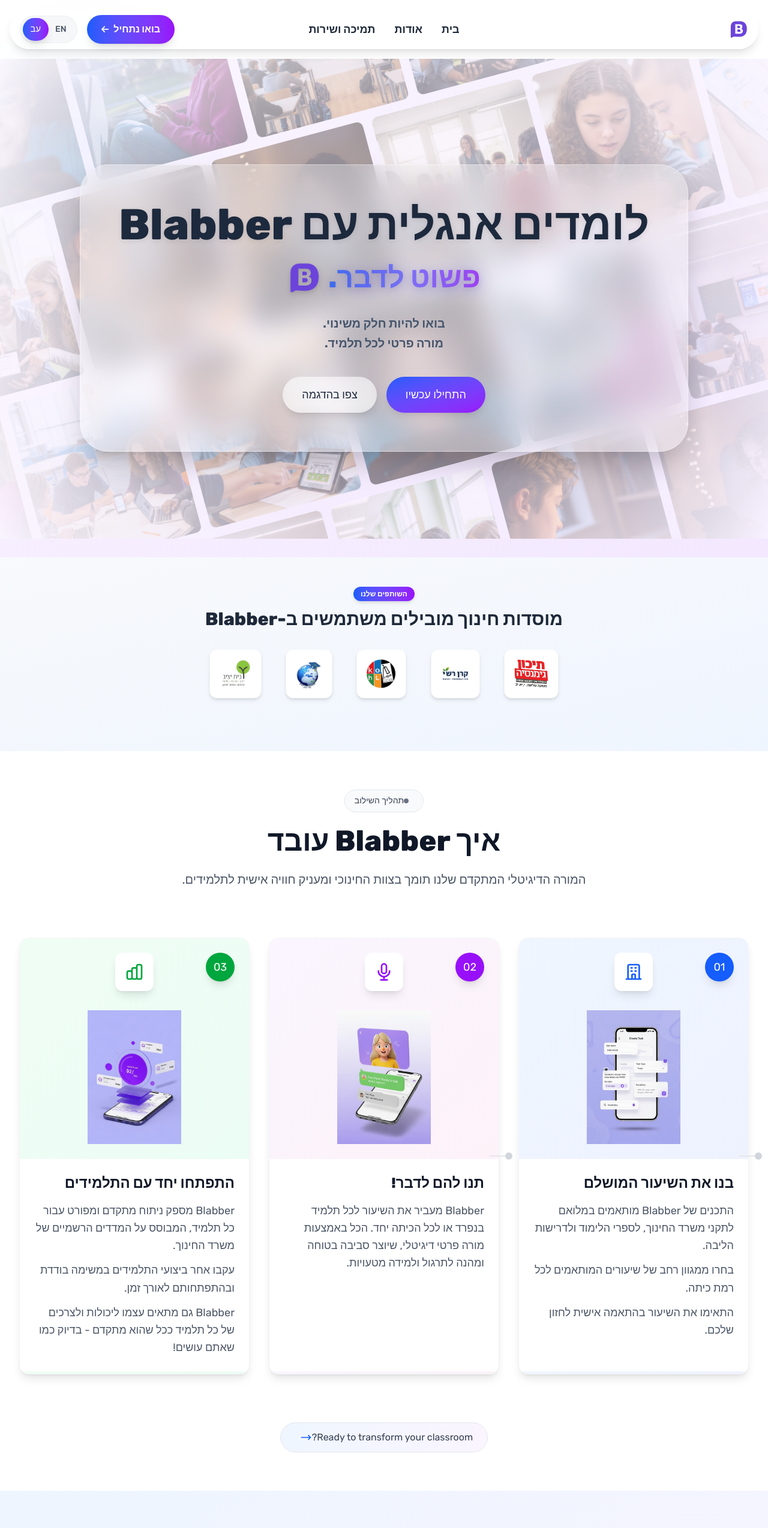
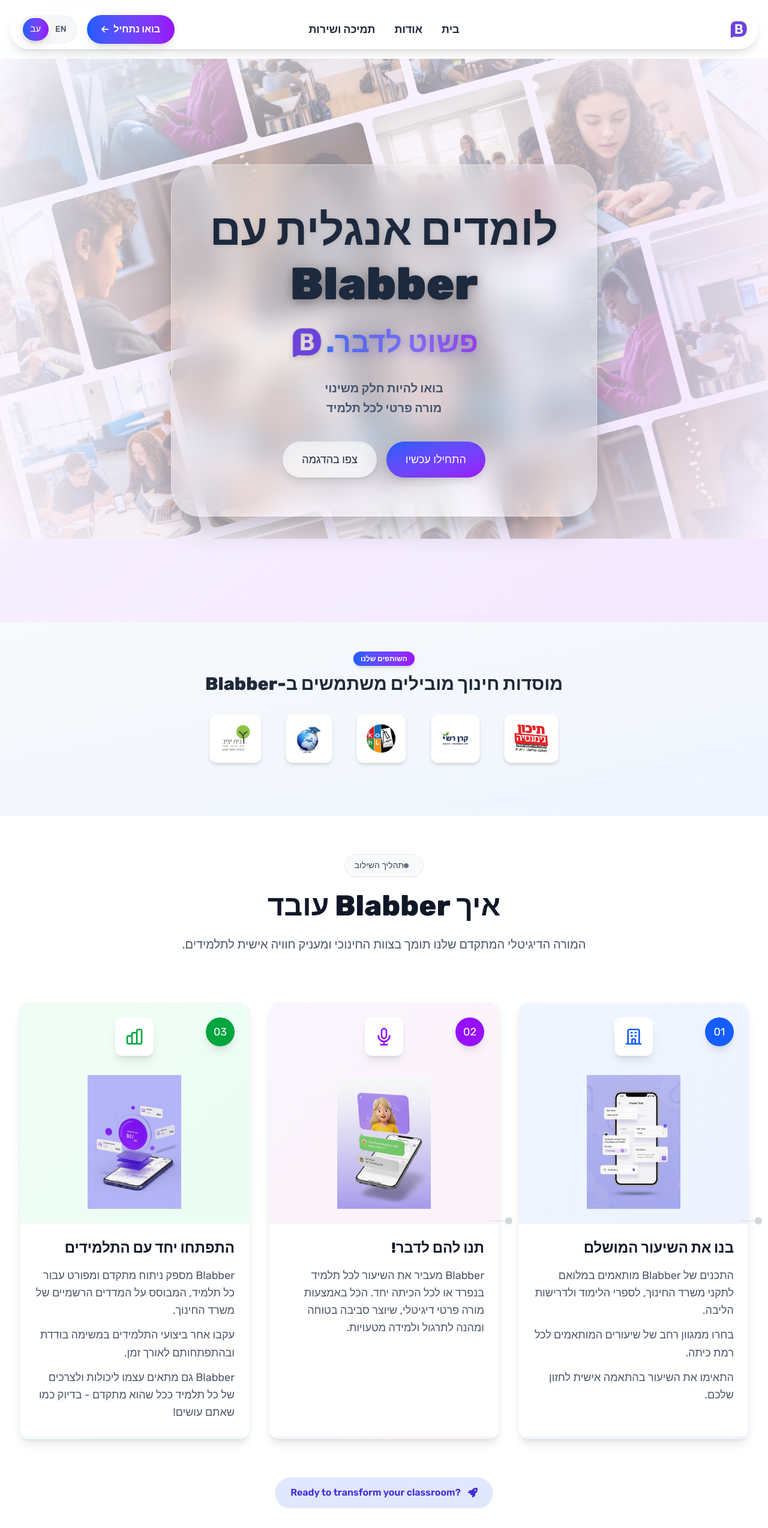
Before and after one commit to Blabber-AI/Blabber.site, a React (Vite) app: page /#/ in a window 1280 px wide. Shown: the top 2547 px of the page at 60% size. Built offline with nearby package versions, Linux system fonts and the light colour scheme.

Commit message:
updates after Rotem and Gal rejects.

```diff
--- a/src/components/CallToActionSection.tsx
+++ b/src/components/CallToActionSection.tsx
@@ -91,10 +91,10 @@
     }
   };
 
-  const handleFormSubmit = async (e: React.FormEvent) => {
+  const handleFormSubmit = async (e: React.FormEvent<HTMLFormElement>) => {
     e.preventDefault();
     if (!validateForm()) return;
-    handleSubmit(e);
+    handleSubmit(e.currentTarget);
   };
 
   return (
@@ -146,7 +146,7 @@
                   whileInView={{ opacity: 1, x: 0 }}
                   viewport={{ once: true }}
                   transition={{ duration: 0.6, delay: 0.5 }}
-                  className="flex items-start space-x-4 rtl:space-x-reverse"
+                  className="flex items-start gap-4"
                 >
                   <div className="flex-shrink-0 mt-1">
                     <div className="w-12 h-12 bg-gradient-to-r from-yellow-400 to-orange-400 rounded-full flex items-center justify-center shadow-lg">
@@ -163,7 +163,7 @@
                   whileInView={{ opacity: 1, x: 0 }}
                 viewport={{ once: true }}
                   transition={{ duration: 0.6, delay: 0.6 }}
-                  className="flex items-start space-x-4 rtl:space-x-reverse"
+                  className="flex items-start gap-4"
                 >
                   <div className="flex-shrink-0 mt-1">
                     <div className="w-12 h-12 bg-gradient-to-r from-green-400 to-cyan-500 rounded-full flex items-center justify-center shadow-lg">
@@ -180,7 +180,7 @@
                   whileInView={{ opacity: 1, x: 0 }}
                   viewport={{ once: true }}
                   transition={{ duration: 0.6, delay: 0.7 }}
-                  className="flex items-start space-x-4 rtl:space-x-reverse"
+                  className="flex items-start gap-4"
                 >
                   <div className="flex-shrink-0 mt-1">
                     <div className="w-12 h-12 bg-gradient-to-r from-purple-500 to-pink-500 rounded-full flex items-center justify-center shadow-lg">
--- a/src/components/ContactModal.tsx
+++ b/src/components/ContactModal.tsx
@@ -161,7 +161,7 @@
                       initial={{ opacity: 0, x: isRTL ? 20 : -20 }}
                       animate={{ opacity: 1, x: 0 }}
                       transition={{ duration: 0.6, delay: 0.5 }}
-                      className="flex items-start space-x-4 rtl:space-x-reverse"
+                      className="flex items-start gap-4"
                     >
                       <div className="flex-shrink-0 mt-1">
                         <div className="w-12 h-12 bg-gradient-to-r from-yellow-400 to-orange-400 rounded-full flex items-center justify-center shadow-lg">
@@ -177,7 +177,7 @@
                       initial={{ opacity: 0, x: isRTL ? 20 : -20 }}
                       animate={{ opacity: 1, x: 0 }}
                       transition={{ duration: 0.6, delay: 0.6 }}
-                      className="flex items-start space-x-4 rtl:space-x-reverse"
+                      className="flex items-start gap-4"
                     >
                       <div className="flex-shrink-0 mt-1">
                         <div className="w-12 h-12 bg-gradient-to-r from-green-400 to-cyan-500 rounded-full flex items-center justify-center shadow-lg">
@@ -193,7 +193,7 @@
                       initial={{ opacity: 0, x: isRTL ? 20 : -20 }}
                       animate={{ opacity: 1, x: 0 }}
                       transition={{ duration: 0.6, delay: 0.7 }}
-                      className="flex items-start space-x-4 rtl:space-x-reverse"
+                      className="flex items-start gap-4"
                     >
                       <div className="flex-shrink-0 mt-1">
                         <div className="w-12 h-12 bg-gradient-to-r from-purple-500 to-pink-500 rounded-full flex items-center justify-center shadow-lg">
--- a/src/components/Footer.tsx
+++ b/src/components/Footer.tsx
@@ -63,16 +63,16 @@
               viewport={{ once: true }}
               transition={{ duration: 0.6 }}
             >
-                <div className={`flex items-center mb-4 ${isRTL ? 'rtl:space-x-reverse' : 'space-x-3'}`}>
+              <div className="flex items-center gap-3 mb-4">
                 <img src={logo} alt="Blabber Logo" className="h-10 w-auto" />
-                  <span className={`text-xl bg-gradient-to-r from-blue-400 to-purple-400 bg-clip-text text-transparent font-sans font-bold ${isRTL ? 'rtl:mr-3' : ''}`}>
+                <span className="text-xl bg-gradient-to-r from-blue-400 to-purple-400 bg-clip-text text-transparent font-sans font-bold">
                   Blabber
                 </span>
               </div>
               <p className="text-gray-300 leading-relaxed mb-4 text-sm font-sans">
                 {t('footer.description')}
               </p>
-              <div className="flex space-x-3 rtl:space-x-reverse">
+              <div className="flex gap-3">
                 <motion.a href="https://www.linkedin.com/company/blabberai" target="_blank" rel="noopener noreferrer" className="w-10 h-10 bg-white/10 rounded-full flex items-center justify-center hover:bg-blue-800 transition-all duration-300 group" whileHover={{ scale: 1.1, y: -2 }} whileTap={{ scale: 0.95 }}>
                   <i className="fab fa-linkedin-in text-sm group-hover:text-white"></i>
                 </motion.a>
@@ -97,21 +97,21 @@
               <motion.div initial={{ opacity: 0, y: 30 }} whileInView={{ opacity: 1, y: 0 }} viewport={{ once: true }} transition={{ duration: 0.6, delay: 0.2 }}>
                 <h3 className="text-lg mb-4 text-white font-sans font-bold">{t('footer.contact')}</h3>
               <div className="space-y-3">
-                  <div className="flex items-center space-x-4 rtl:space-x-reverse">
+                <div className="flex items-center gap-4">
                   <div className="w-8 h-8 bg-gradient-to-r from-blue-600 to-purple-600 rounded-full flex items-center justify-center flex-shrink-0"><i className="fas fa-envelope text-white text-xs"></i></div>
                   <div>
                     <p className="text-gray-400 text-xs font-sans">{t('footer.email')}</p>
                     <a href="mailto:contact@blabber.site" className="text-white hover:text-blue-400 transition-colors duration-300 text-sm font-sans">contact@blabber.site</a>
                   </div>
                 </div>
-                  <div className="flex items-center space-x-4 rtl:space-x-reverse">
+                <div className="flex items-center gap-4">
                   <div className="w-8 h-8 bg-gradient-to-r from-purple-600 to-pink-600 rounded-full flex items-center justify-center flex-shrink-0"><i className="fas fa-phone text-white text-xs"></i></div>
                   <div>
                     <p className="text-gray-400 text-xs font-sans">{t('footer.phone')}</p>
                     <a href="tel:0524278042" className="text-white hover:text-blue-400 transition-colors duration-300 text-sm font-sans">0524278042</a>
                   </div>
                 </div>
-                  <div className="flex items-center space-x-4 rtl:space-x-reverse">
+                <div className="flex items-center gap-4">
                   <div className="w-8 h-8 bg-gradient-to-r from-green-600 to-teal-600 rounded-full flex items-center justify-center flex-shrink-0"><i className="fas fa-map-marker-alt text-white text-xs"></i></div>
                   <div>
                     <p className="text-gray-400 text-xs font-sans">{t('footer.address')}</p>
@@ -125,9 +125,9 @@
             <motion.div initial={{ opacity: 0, y: 30 }} whileInView={{ opacity: 1, y: 0 }} viewport={{ once: true }} transition={{ duration: 0.6, delay: 0.3 }}>
               <h3 className="text-lg mb-4 text-white font-sans font-bold">{t('footer.downloadApp')}</h3>
               <p className="text-gray-300 mb-4 text-sm leading-relaxed font-sans">{t('footer.appDescription')}</p>
-              <div className="space-y-2">
+              <div className="flex flex-wrap gap-3">
                 <motion.a href="https://apps.apple.com/us/app/blabber-ai/id6740026757" target="_blank" rel="noopener noreferrer" className="inline-flex items-center bg-black rounded-lg p-2 hover:bg-gray-800 transition-all duration-300 group" whileHover={{ scale: 1.02, y: -2 }} whileTap={{ scale: 0.98 }}>
-                  <div className="flex items-center space-x-2 rtl:space-x-reverse">
+                  <div className="flex items-center gap-2">
                     <i className="fab fa-apple text-white text-lg px-1"></i>
                     <div>
                       <p className="text-xs text-gray-400 font-sans">{t('footer.downloadFrom')}</p>
@@ -136,7 +136,7 @@
                   </div>
                 </motion.a>
                 <motion.a href="https://play.google.com/store/apps/details?id=com.app.blabber.blabber" target="_blank" rel="noopener noreferrer" className="inline-flex items-center bg-black rounded-lg p-2 hover:bg-gray-800 transition-all duration-300 group" whileHover={{ scale: 1.02, y: -2 }} whileTap={{ scale: 0.98 }}>
-                  <div className="flex items-center space-x-2 rtl:space-x-reverse">
+                  <div className="flex items-center gap-2">
                     <i className="fab fa-google-play text-white text-lg px-1"></i>
                     <div>
                       <p className="text-xs text-gray-400 font-sans">{t('footer.downloadFrom')}</p>
@@ -151,9 +151,9 @@
 
           {/* Newsletter Section */}
           <motion.div className="py-8" initial={{ opacity: 0, y: 30 }} whileInView={{ opacity: 1, y: 0 }} viewport={{ once: true }} transition={{ duration: 0.6, delay: 0.4 }}>
-          <div className="max-w-2xl mx-auto text-center">
+            <div className={`max-w-2xl mx-auto text-center ${isRTL ? 'md:text-right' : 'md:text-left'}`}>
               <h3 className="text-lg text-white mb-2 font-sans font-bold">{t('footer.newsletterTitle')}</h3>
-               <p className="text-gray-300 text-sm mb-4 max-w-lg mx-auto leading-relaxed font-sans">
+              <p className="text-gray-300 text-sm mb-4 max-w-lg mx-auto leading-relaxed font-sans md:mx-0">
                 {t('footer.newsletterDescription')}
               </p>
                {state.succeeded ? (
--- a/src/components/HeroSection.tsx
+++ b/src/components/HeroSection.tsx
@@ -30,14 +30,15 @@
                 <div className="bg-white/30 backdrop-blur-xl rounded-2xl sm:rounded-[3rem] border border-white/40 shadow-2xl p-6 sm:p-12 md:p-16 text-center w-full max-w-lg sm:max-w-5xl">
                     {/* Main Title */}
                     <h1
-                        className="text-4xl sm:text-5xl md:text-6xl lg:text-7xl mb-6 text-slate-800 font-extrabold"
+                        className="text-4xl sm:text-5xl md:text-6xl lg:text-7xl mb-6 text-slate-800 font-extrabold leading-tight"
                         style={{ textShadow: '0 2px 10px rgba(0,0,0,0.1)' }}
-                    >
-                        {t('hero.title')}
-                    </h1>
+                        dangerouslySetInnerHTML={{
+                            __html: t('hero.title').replace('Blabber', '<span style="text-shadow: 0 4px 15px rgba(0,0,0,0.25), 0 8px 30px rgba(0,0,0,0.15); font-weight: 900; display: inline-block; transform: scale(1.05);">Blabber</span>')
+                        }}
+                    />
 
                     {/* Subtitle with Logo */}
-                    <div className="flex items-center justify-center gap-3 mb-8">
+                    <div className="flex items-center justify-center gap-1 mb-8">
                         <h2
                             className="text-2xl sm:text-3xl md:text-4xl lg:text-5xl font-bold bg-gradient-to-r from-blue-600 via-indigo-500 to-purple-600 bg-clip-text text-transparent animate-pulse"
                             style={{
--- a/src/components/HowItWorksSection.tsx
+++ b/src/components/HowItWorksSection.tsx
@@ -4,7 +4,6 @@
 import hiw1 from '../assets/HIW1.png';
 import hiw2 from '../assets/HIW2.png';
 import hiw3 from '../assets/HIW3.png';
-import { Link } from 'react-scroll';
 
 const HowItWorksSection: React.FC = () => {
   const { t, isRTL } = useLanguage();
@@ -165,26 +164,26 @@
           </div>
         </div>
 
-        {/* Bottom CTA */}
+        {/* Call to action button */}
         <motion.div
           initial={{ opacity: 0, y: 20 }}
           whileInView={{ opacity: 1, y: 0 }}
           viewport={{ once: true }}
-          transition={{ duration: 0.6, delay: 0.4 }}
-          className="text-center mt-12 md:mt-20"
+          transition={{ duration: 0.6, delay: 0.5 }}
+          className="mt-12 md:mt-16 text-center"
         >
-          <Link
-            to="contact"
-            smooth={true}
-            duration={800}
-            offset={-80}
-            className="inline-flex items-center px-6 py-3 bg-gradient-to-r from-blue-50 to-purple-50 rounded-full border border-gray-200 cursor-pointer hover:shadow-lg transition-shadow"
+          <button
+            onClick={() => {
+              const contactSection = document.getElementById('contact');
+              if (contactSection) {
+                contactSection.scrollIntoView({ behavior: 'smooth' });
+              }
+            }}
+            className="inline-flex items-center gap-3 text-base font-semibold text-indigo-700 bg-indigo-100 hover:bg-indigo-200/80 border border-transparent rounded-full px-6 py-3 transition-all duration-300 transform hover:scale-105 shadow-sm hover:shadow-md focus:outline-none focus:ring-2 focus:ring-offset-2 focus:ring-indigo-500"
           >
-            <span className="text-gray-700 text-base font-sans">Ready to transform your classroom?</span>
-            <svg className="w-5 h-5 ml-2 text-blue-600" fill="none" stroke="currentColor" viewBox="0 0 24 24">
-              <path strokeLinecap="round" strokeLinejoin="round" strokeWidth={2} d="M17 8l4 4m0 0l-4 4m4-4H3" />
-            </svg>
-          </Link>
+            <i className="fas fa-rocket"></i>
+            <span>{t('hiw.transformCta')}</span>
+          </button>
         </motion.div>
       </div>
     </section>
--- a/src/utils/translations.ts
+++ b/src/utils/translations.ts
@@ -18,16 +18,16 @@
 
   // Hero Section
   'hero.title': {
-    he: 'לומדים אנגלית עם Blabber',
-    en: 'Learning English with Blabber'
+    he: 'לומדים אנגלית עם<br />Blabber',
+    en: 'Learning English with<br />Blabber'
   },
   'hero.subtitle2': {
     he: 'פשוט לדבר.',
     en: 'Simply speak.'
   },
   'hero.subtitle': {
-    he: 'בואו להיות חלק משינוי.<br className="block md:hidden" /> מורה פרטי לכל תלמיד.',
-    en: 'Be part of the change, private tutor for every student.'
+    he: 'בואו להיות חלק משינוי<br className="block md:hidden" /> מורה פרטי לכל תלמיד',
+    en: 'Be part of the change, private tutor for every student'
   },
   'hero.cta.primary': { he: 'התחילו עכשיו', en: 'Get Started' },
   'hero.cta.secondary': { he: 'צפו בהדגמה', en: 'Watch Demo' },
@@ -54,6 +54,7 @@
   'hiw.step3.desc1': { he: 'Blabber מספק ניתוח מתקדם ומפורט עבור כל תלמיד, המבוסס על המדדים הרשמיים של משרד החינוך.', en: 'Blabber provides advanced and detailed analysis for each student, based on the official metrics of the Ministry of Education.' },
   'hiw.step3.desc2': { he: 'עקבו אחר ביצועי התלמידים במשימה בודדת ובהתפתחותם לאורך זמן.', en: 'Track student performance in individual tasks and their development over time.' },
   'hiw.step3.desc3': { he: 'Blabber גם מתאים עצמו ליכולות ולצרכים של כל תלמיד ככל שהוא מתקדם - בדיוק כמו שאתם עושים!', en: 'Blabber also adapts itself to each student\'s abilities and needs as they progress - just like you do!' },
+  'hiw.transformCta': { he: '?Ready to transform your classroom', en: 'Ready to transform your classroom?' },
 
   // Testimonials Section
   'testimonials.title': { he: 'סיפורי הצלחה של בתי ספר', en: 'School Success Stories' },
```
Also changed, not shown: src/components/FeaturedBySection.tsx (indentation only). Lines whose indentation alone changed are shown as unchanged.
